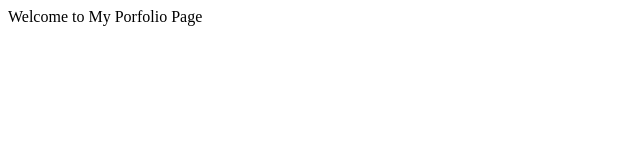
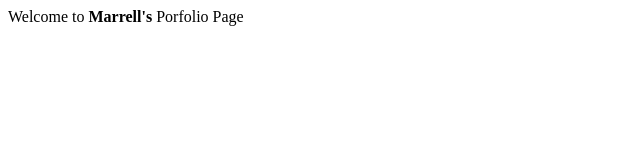
Before and after one commit to marrell00/marrell00.github.io, a plain HTML site: page index.html in a window 1280 px wide. Shown: the full height of the page, 0-640 px from the left. Drawn offline with Linux system fonts and the light colour scheme.

Commit message:
Update index.html

```diff
--- a/index.html
+++ b/index.html
@@ -5,7 +5,7 @@
         <title>New Webpage</title>
     </head>
     <body>
-Welcome to My Porfolio Page
+      Welcome to <strong>Marrell's</strong> Porfolio Page
 
     </body>
 </html>
```
